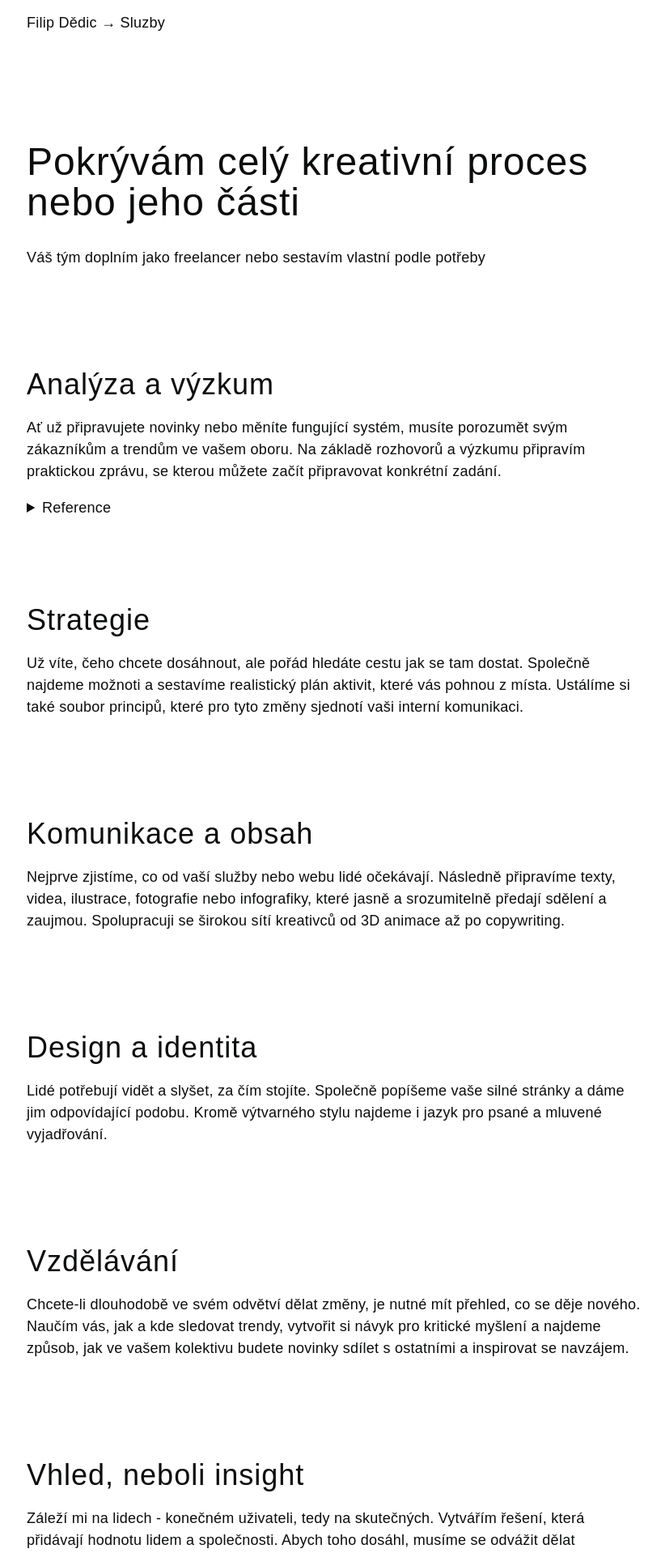
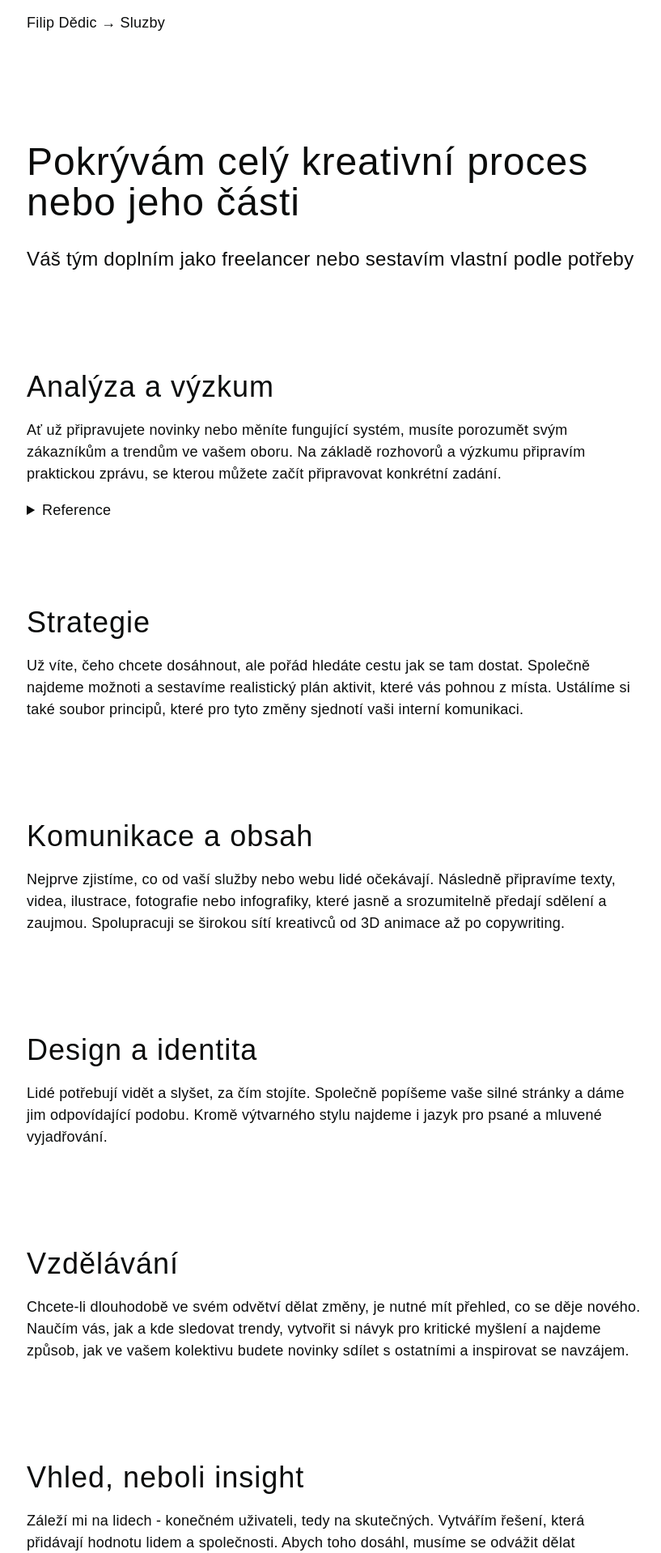
Before and after one commit to fdedic/fdedic.github.io, a Jekyll site: the page built from sluzby.md, in a window 1280 px wide. Shown: the top 1918 px of the page at 81% size, without its empty margins (227-1044 px from the left). Built offline with Jekyll 4.4.1, drawn with Linux system fonts in a browser that asks for light colours; nearby versions of some CDN libraries; some web fonts are replaced.

Commit message:
Update base.css

```diff
--- a/assets/css/base.css
+++ b/assets/css/base.css
@@ -365,17 +365,13 @@ margin-bottom: 5px;
 
  /* Lead paragraph */
 
-.lead p {
-font-family: "raptor-regular", HelveticaNeue-Medium, Arial, sans-serif;
-font-weight: 400;
+.lead {
 font-size: 24px;
 line-height: 1.25;
 text-transform: none;
 }
 
-@media (max-width: 640px) {.lead p {
-font-family: "raptor-regular", HelveticaNeue-Medium, Arial, sans-serif;
-font-weight: 400;
+@media (max-width: 640px) {.lead {
 font-size: 18px;
 line-height: 1.2;
 text-transform: none;
```
